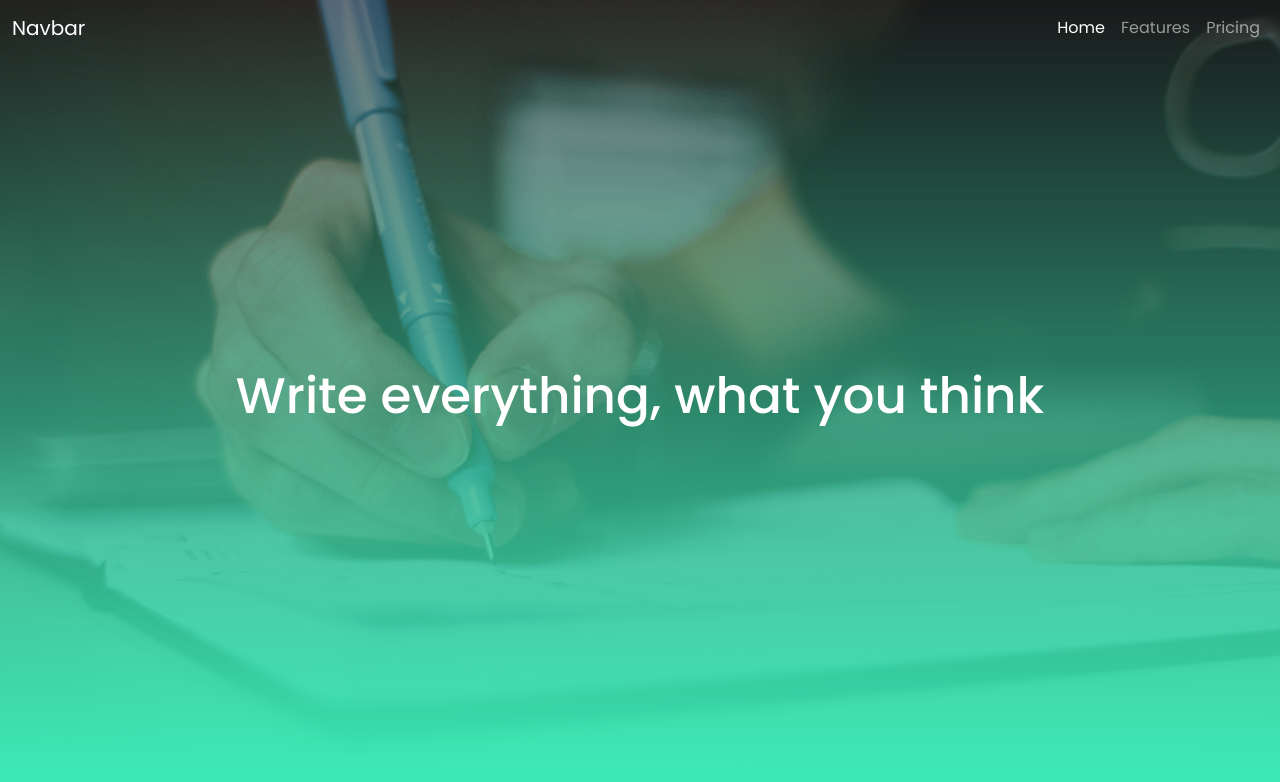
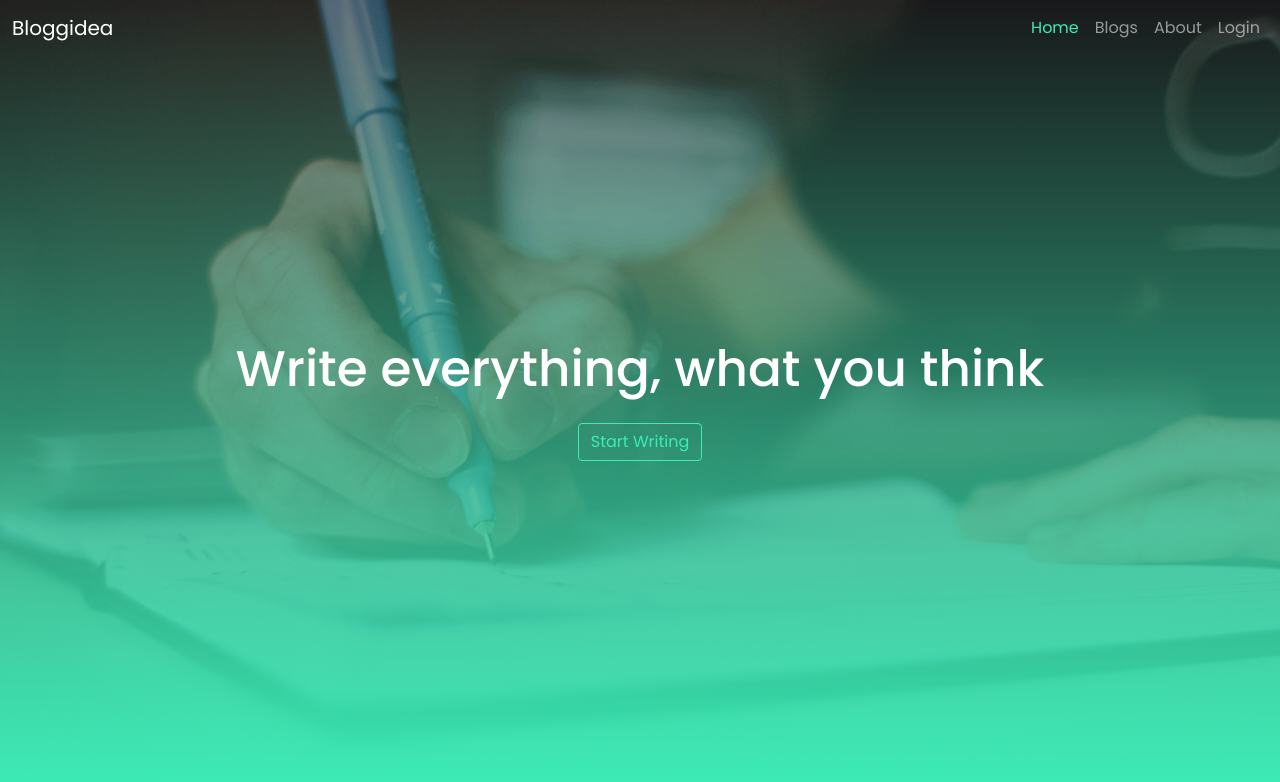
Before and after one commit to jbmakib/bloggidia-client, a React (Create React App) app: page / in a window 1280 px wide. Shown: the top 782 px of the page. Built offline with nearby package versions, Linux system fonts and the light colour scheme.

Commit message:
style updated

```diff
--- a/src/Pages/Home/Banner/Banner.jsx
+++ b/src/Pages/Home/Banner/Banner.jsx
@@ -1,11 +1,17 @@
 import React from "react";
 import styles from "./Banner.module.css";
+import { Link } from "react-router-dom";
 
 const Banner = () => {
     return (
         <div className={styles.banner}>
             <div className="text-white text-center container">
                 <h1 className="fs-biggest">Write everything, what you think</h1>
+                <Link to="/dashboard/new">
+                    <button className="btn btn-outline-primary mt-3">
+                        Start Writing
+                    </button>
+                </Link>
             </div>
         </div>
     );
--- a/src/Pages/Shared/Header/Header.jsx
+++ b/src/Pages/Shared/Header/Header.jsx
@@ -1,4 +1,5 @@
 import React, { useState } from "react";
+import { Link, NavLink } from "react-router-dom";
 
 const Header = () => {
     const [addBg, setAddBg] = useState(false);
@@ -18,9 +19,9 @@ const Header = () => {
             }`}
         >
             <div className="container-fluid">
-                <a className="navbar-brand" href="/">
-                    Navbar
-                </a>
+                <Link className="navbar-brand" to="/">
+                    Bloggidea
+                </Link>
                 <button
                     className="navbar-toggler"
                     type="button"
@@ -37,19 +38,46 @@ const Header = () => {
                     id="navbarNavAltMarkup"
                 >
                     <div className="navbar-nav ms-auto">
-                        <a
-                            className="nav-link active"
-                            aria-current="page"
-                            href="/"
+                        <NavLink
+                            className={({ isActive }) =>
+                                isActive
+                                    ? "nav-link active text-primary"
+                                    : "nav-link"
+                            }
+                            to="/"
                         >
                             Home
-                        </a>
-                        <a className="nav-link" href="/">
-                            Features
-                        </a>
-                        <a className="nav-link" href="/">
-                            Pricing
-                        </a>
+                        </NavLink>
+                        <NavLink
+                            className={({ isActive }) =>
+                                isActive
+                                    ? "nav-link active text-primary"
+                                    : "nav-link"
+                            }
+                            to="/blogs"
+                        >
+                            Blogs
+                        </NavLink>
+                        <NavLink
+                            className={({ isActive }) =>
+                                isActive
+                                    ? "nav-link active text-primary"
+                                    : "nav-link"
+                            }
+                            to="/about"
+                        >
+                            About
+                        </NavLink>
+                        <NavLink
+                            className={({ isActive }) =>
+                                isActive
+                                    ? "nav-link active text-primary"
+                                    : "nav-link"
+                            }
+                            to="/login"
+                        >
+                            Login
+                        </NavLink>
                     </div>
                 </div>
             </div>
```
Also changed, not shown: src/main.css, 1 other file (tests, documents, lock files or other folders).
